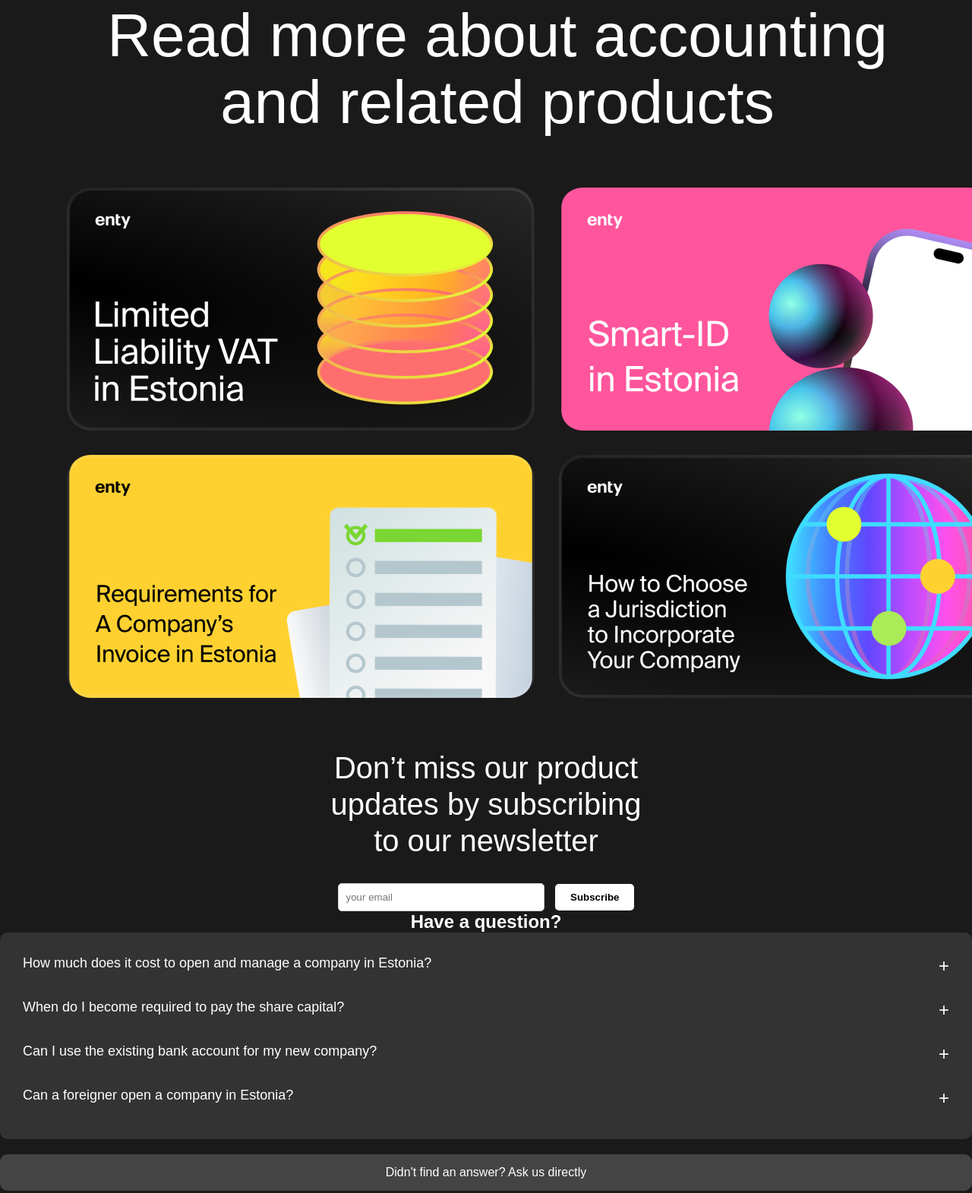
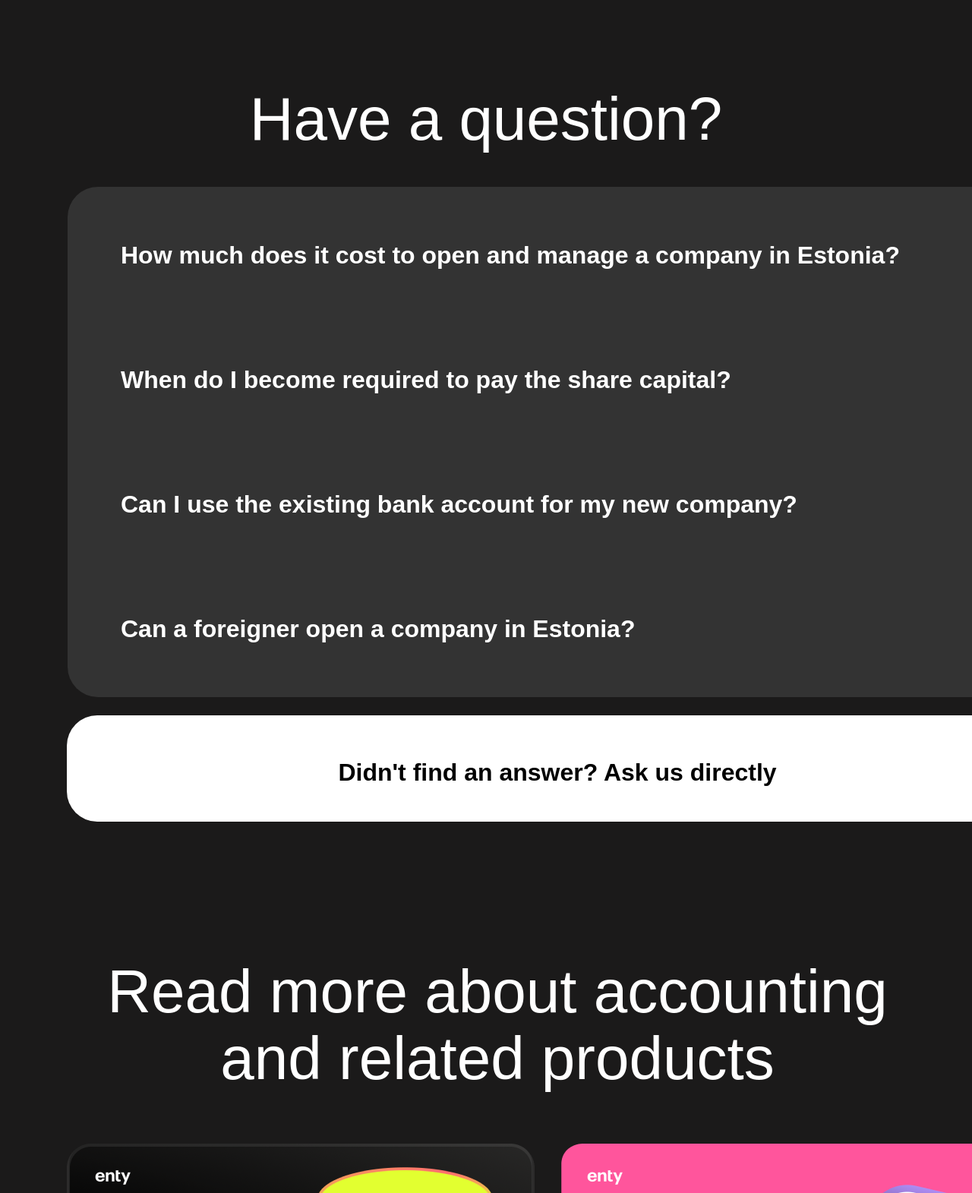
Before and after one commit to Duke1504/Accounting, a plain HTML site: page index.html in a window 1280 px wide. Shown: the part 9029-10600 px from the top of the page at 76% size. Drawn offline with Linux system fonts and the light colour scheme; a web font is replaced by a local one.

Commit message:
Changes to be committed: 	modified:   css/style.css 	modified:   index.html

```diff
--- a/css/style.css
+++ b/css/style.css
@@ -831,19 +831,50 @@ input[type="radio"] {
     margin: 0 423px 137px 452px;
 }
 
-h1 {
+.questions h2 {
+    font-size: 80px;
+    font-weight: 400;
+    line-height: 110%;
     text-align: center;
+    margin: 290px 117px 45px;
+
 }
 
 .faq {
+    display: flex;
+    flex-direction: column;
+    gap: 24px;
+    width: 1262px;
     background-color: #333;
-    border-radius: 10px;
-    margin-bottom: 20px;
+    border-radius: 40px;
+    margin: 0 89px;
     padding: 20px;
 }
 
 .faq-item {
-    margin-bottom: 10px;
+    padding: 40px;
+
+}
+
+button.faqText {
+    font-size: 32px !important;
+    font-weight: 600;
+    line-height: 125%;
+
+}
+
+button.faqText .plus {
+    font-size: 38px !important;
+}
+
+
+
+.answer p {
+    font-size: 24px;
+    font-weight: 400;
+    line-height: 133%;
+    color: #FFFFFFA3;
+
 }
 
 .faq-item button {
@@ -866,23 +897,36 @@ h1 {
 .faq-item .answer {
     display: none;
     padding: 10px;
-    border-top: 1px solid #444;
+
 }
 
 .faq-item.active .answer {
     display: block;
 }
 
-.faq-item button span {
-    font-size: 24px;
+
+
+.direct-contact {
+    width: 1262px;
+    height: 110px;
+
+    background-color: white;
+    border-radius: 40px;
+    padding: 15px;
+    text-align: center;
+    margin: 24px 88px;
 }
 
-.direct-contact {
-    background-color: #444;
-    border-radius: 10px;
-    padding: 15px;
+.direct-contact p {
+    font-size: 32px;
+    font-weight: 600;
+    line-height: 125%;
     text-align: center;
-    margin-top: 20px;
+    padding: 40px;
+    color:#000000;
+
+
+
 }
 
 
--- a/index.html
+++ b/index.html
@@ -446,6 +446,54 @@
 
 </section>
 
+<section class="questions">
+    <h2>Have a question?</h2>
+
+    <div class="faq">
+        <div class="faq-item">
+            <button onclick="toggleAnswer(this)" class="faqText">How much does it cost to open and manage a company in Estonia?<span class="plus">+</span></button>
+            <div class="answer">
+                <p>Opening a company in Estonia with Enty costs €350 with e-Residency and €790 through a notary (the gov fee of €290 is included in both prices). Please notice that the issuance of an e-Residency card itself costs €120 (charged by the Estonian government).
+
+                    Assistance with bank account opening is included in our subscriptions. However, some banks might charge you extra (from €0 to €100) for the processing of your application. At the same time, please keep in mind that some corporate services from the side of the government might require gov fees. That’s all for the one-time costs for company opening.
+
+                    There are also recurring costs — firstly, each company is required to have a legal address and a contact person in Estonia (both are included in our subscriptions).
+                    Other recurring costs are quite individual.
+
+                    Enty allows you to take care of accounting, invoicing, and other corporate issues. Our subscriptions start from just €25.
+                    Let’s try Enty! Also, explore our article about the costs of running a company in Estonia.</p>
+            </div>
+        </div>
+
+        <div class="faq-item">
+            <button onclick="toggleAnswer(this)" class="faqText">When do I become required to pay the share capital?<span class="plus">+</span></button>
+            <div class="answer">
+                <p>You are required to pay share capital upon company registration. However, operational expenses can be covered from the share capital under certain conditions.</p>
+            </div>
+        </div>
+
+        <div class="faq-item">
+            <button onclick="toggleAnswer(this)" class="faqText">Can I use the existing bank account for my new company?<span class="plus">+</span></button>
+            <div class="answer">
+                <p>Yes, you can use an existing bank account as long as it complies with Estonian regulations.</p>
+            </div>
+        </div>
+
+        <div class="faq-item">
+            <button onclick="toggleAnswer(this)" class="faqText">Can a foreigner open a company in Estonia?<span class="plus">+</span></button>
+            <div class="answer">
+                <p>Yes, foreigners can open companies in Estonia, and e-Residency facilitates this process for non-residents.</p>
+            </div>
+        </div>
+    </div>
+
+    <div class="direct-contact">
+        <p>Didn't find an answer? Ask us directly</p>
+    </div>
+
+</section>
+
+
 
 <section class="additionalInfo">
     <h2>Read more about accounting and related products</h2>
@@ -466,44 +514,6 @@
 
 </section>
 
-<section class="questions">
-    <h1>Have a question?</h1>
-
-    <div class="faq">
-        <div class="faq-item">
-            <button onclick="toggleAnswer(this)">How much does it cost to open and manage a company in Estonia?<span>+</span></button>
-            <div class="answer">
-                <p>Opening a company in Estonia with e-Residency costs €350 or €790 through a notary. Recurring costs include a legal address and a contact person. Our services start at €25.</p>
-            </div>
-        </div>
-
-        <div class="faq-item">
-            <button onclick="toggleAnswer(this)">When do I become required to pay the share capital?<span>+</span></button>
-            <div class="answer">
-                <p>You are required to pay share capital upon company registration. However, operational expenses can be covered from the share capital under certain conditions.</p>
-            </div>
-        </div>
-
-        <div class="faq-item">
-            <button onclick="toggleAnswer(this)">Can I use the existing bank account for my new company?<span>+</span></button>
-            <div class="answer">
-                <p>Yes, you can use an existing bank account as long as it complies with Estonian regulations.</p>
-            </div>
-        </div>
-
-        <div class="faq-item">
-            <button onclick="toggleAnswer(this)">Can a foreigner open a company in Estonia?<span>+</span></button>
-            <div class="answer">
-                <p>Yes, foreigners can open companies in Estonia, and e-Residency facilitates this process for non-residents.</p>
-            </div>
-        </div>
-    </div>
-
-    <div class="direct-contact">
-        <p>Didn't find an answer? Ask us directly</p>
-    </div>
-
-</section>
 
     <section class="lastPage">
         <h2>Simplify your accounting today</h2>
```
